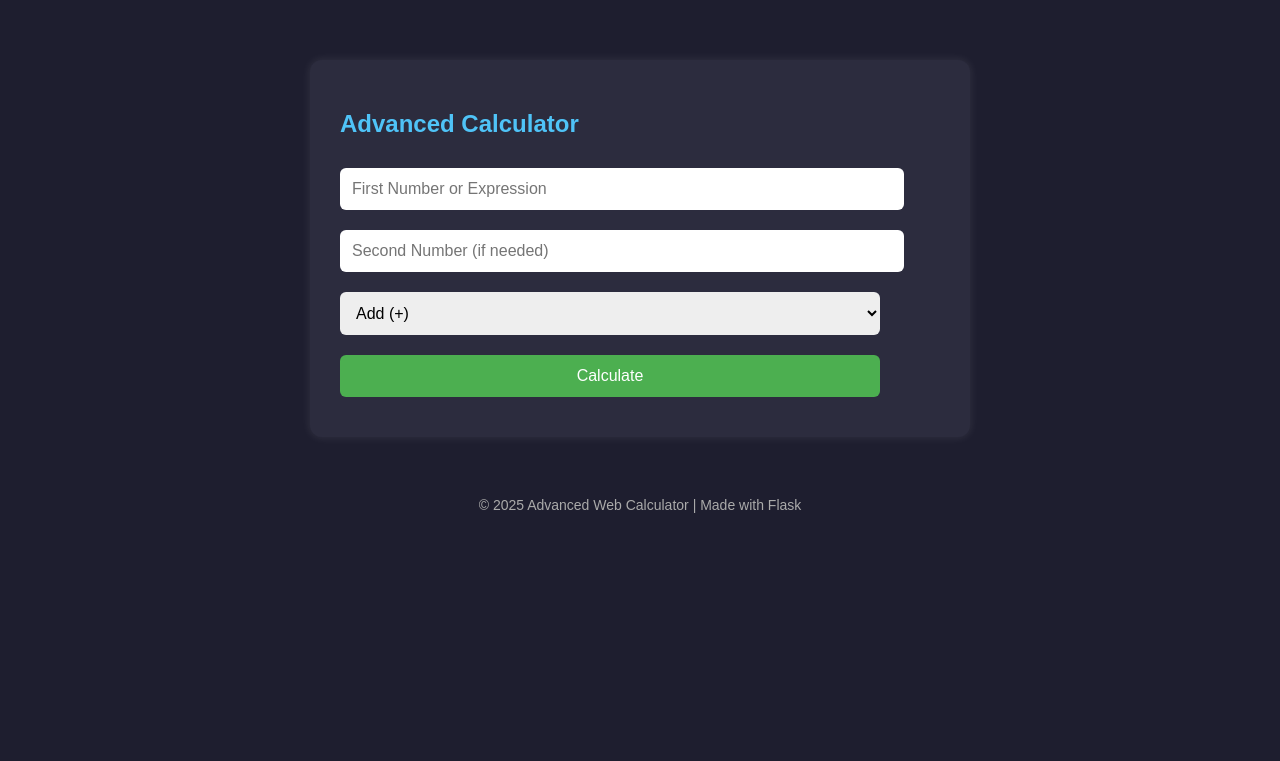
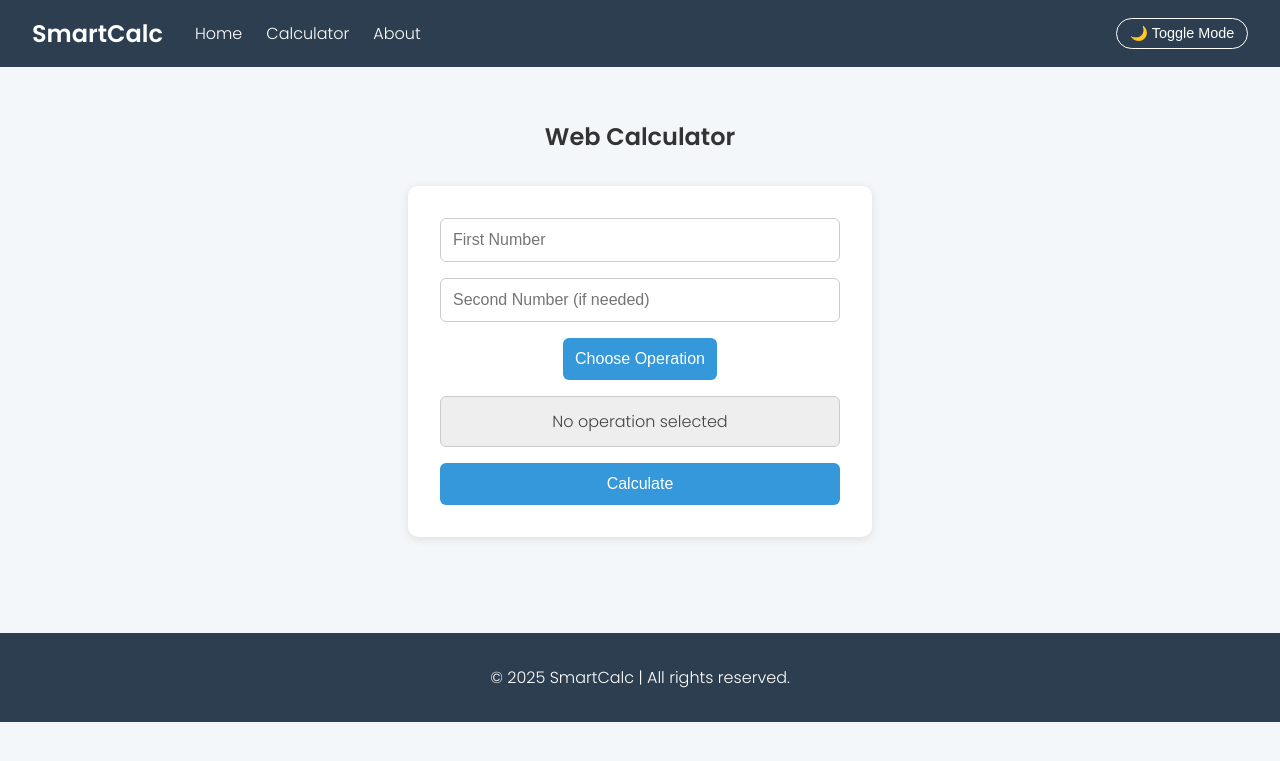
Before and after one commit to showrya-s/smartcalc, a Flask app: page / in a window 1280 px wide. Shown: the top 761 px of the page. Run offline with Flask 3, Linux system fonts and the light colour scheme.

Commit message:
Update index.html

```diff
--- a/templates/index.html
+++ b/templates/index.html
@@ -1,104 +1,298 @@
 <!DOCTYPE html>
-<html>
+<html lang="en">
 <head>
-    <title>Advanced Web Calculator</title>
+  <meta charset="UTF-8" />
+  <title>Smart Web Calculator</title>
+  <meta name="viewport" content="width=device-width, initial-scale=1.0" />
+  <link href="https://fonts.googleapis.com/css2?family=Poppins:wght@300;600&display=swap" rel="stylesheet">
   <style>
-        body {
-            font-family: Arial, sans-serif;
-            background-color: #1e1e2f;
-            color: #fff;
-            margin: 0;
-            padding: 0;
+    :root {
+      --bg-color: #f4f7f9;
+      --text-color: #333;
+      --nav-bg: #2c3e50;
+      --button-bg: #3498db;
+      --button-hover: #2980b9;
+      --result-bg: #e8f6f3;
+      --result-border: #2ecc71;
     }
 
-        .container {
-            max-width: 600px;
-            margin: 60px auto;
-            background-color: #2c2c3e;
-            padding: 30px;
-            border-radius: 12px;
-            box-shadow: 0 0 10px rgba(255, 255, 255, 0.1);
+    body.dark-mode {
+      --bg-color: #1e1e1e;
+      --text-color: #f4f4f4;
+      --nav-bg: #111;
+      --button-bg: #555;
+      --button-hover: #777;
+      --result-bg: #2d2d2d;
+      --result-border: #44bd32;
     }
 
-        h2 {
-            color: #4fc3f7;
+    body {
+      font-family: 'Poppins', sans-serif;
+      margin: 0;
+      background-color: var(--bg-color);
+      color: var(--text-color);
+      transition: background 0.3s, color 0.3s;
     }
 
-        input, select {
-            width: 90%;
-            padding: 12px;
-            margin: 10px 0;
-            border-radius: 6px;
-            border: none;
-            font-size: 16px;
+    header {
+      background-color: var(--nav-bg);
+      padding: 1rem 2rem;
+      color: white;
+      display: flex;
+      justify-content: space-between;
+      align-items: center;
     }
 
-        input[type="submit"] {
-            background-color: #4caf50;
-            color: white;
-            cursor: pointer;
+    .navbar {
+      display: flex;
+      align-items: center;
+      gap: 2rem;
     }
 
-        input[type="submit"]:hover {
-            background-color: #45a049;
+    .logo {
+      font-size: 1.5rem;
+      font-weight: 600;
     }
 
-        select {
-            background-color: #eee;
-            color: #000;
+    .nav-links {
+      list-style: none;
+      display: flex;
+      gap: 1.5rem;
+      padding: 0;
+      margin: 0;
+    }
+
+    .nav-links a {
+      color: white;
+      text-decoration: none;
+      font-weight: 300;
+    }
+
+    .dark-toggle {
+      background: none;
+      border: 1px solid white;
+      color: white;
+      padding: 0.4rem 0.8rem;
+      border-radius: 20px;
+      cursor: pointer;
+      font-size: 0.9rem;
+      transition: background 0.3s;
+    }
+
+    .main-container {
+      padding: 2rem;
+      text-align: center;
+    }
+
+    .calc-form {
+      background: white;
+      padding: 2rem;
+      margin: 2rem auto;
+      border-radius: 10px;
+      box-shadow: 0 2px 10px rgba(0,0,0,0.1);
+      max-width: 400px;
+      display: flex;
+      flex-direction: column;
+      gap: 1rem;
+    }
+
+    body.dark-mode .calc-form {
+      background-color: #2d2d2d;
+      box-shadow: 0 2px 10px rgba(255,255,255,0.1);
+    }
+
+    .calc-form input,
+    .calc-form button {
+      padding: 0.75rem;
+      font-size: 1rem;
+      border: 1px solid #ccc;
+      border-radius: 6px;
+    }
+
+    .calc-form button {
+      background-color: var(--button-bg);
+      color: white;
+      border: none;
+      cursor: pointer;
+      transition: background 0.3s;
+    }
+
+    .calc-form button:hover {
+      background-color: var(--button-hover);
     }
 
     .result-box {
-            margin-top: 20px;
-            padding: 15px;
-            background-color: #42425a;
-            border-radius: 8px;
-            font-size: 18px;
+      background-color: var(--result-bg);
+      padding: 1rem;
+      margin-top: 1rem;
+      border-left: 5px solid var(--result-border);
+      max-width: 400px;
+      margin-left: auto;
+      margin-right: auto;
+      border-radius: 6px;
     }
 
     footer {
       text-align: center;
-            margin-top: 40px;
-            font-size: 14px;
-            color: #aaa;
+      padding: 1rem;
+      background-color: var(--nav-bg);
+      color: white;
+      margin-top: 2rem;
+    }
+
+    /* Sidebar */
+    .sidebar {
+      height: 100%;
+      width: 0;
+      position: fixed;
+      z-index: 999;
+      top: 0;
+      left: 0;
+      background-color: var(--nav-bg);
+      overflow-x: hidden;
+      transition: 0.3s;
+      padding-top: 60px;
+    }
+
+    .sidebar button {
+      padding: 10px 20px;
+      background: none;
+      color: white;
+      border: none;
+      text-align: left;
+      font-size: 1.1rem;
+      cursor: pointer;
+      width: 100%;
+    }
+
+    .sidebar button:hover {
+      background-color: rgba(255, 255, 255, 0.1);
+    }
+
+    .closebtn {
+      position: absolute;
+      top: 10px;
+      right: 25px;
+      font-size: 36px;
+      cursor: pointer;
+    }
+
+    .operation-display {
+      font-size: 1rem;
+      padding: 0.75rem;
+      border: 1px solid #ccc;
+      border-radius: 6px;
+      background: #eee;
+      color: #444;
+    }
+
+    body.dark-mode .operation-display {
+      background: #444;
+      color: #eee;
     }
   </style>
 </head>
 <body>
-    <div class="container">
-        <h2>Advanced Calculator</h2>
-        <form method="post">
-            <input type="text" name="num1" required placeholder="First Number or Expression"><br>
-            <input type="text" name="num2" placeholder="Second Number (if needed)"><br>
+  <header>
+    <div class="navbar">
+      <div class="logo">SmartCalc</div>
+      <ul class="nav-links">
+        <li><a href="#">Home</a></li>
+        <li><a href="#">Calculator</a></li>
+        <li><a href="#">About</a></li>
+      </ul>
+    </div>
+    <button class="dark-toggle" onclick="toggleDarkMode()">🌙 Toggle Mode</button>
+  </header>
 
-            <select name="operation">
-                <option value="add">Add (+)</option>
-                <option value="sub">Subtract (-)</option>
-                <option value="mul">Multiply (*)</option>
-                <option value="div">Divide (/)</option>
-                <option value="mod">Modulo (%)</option>
-                <option value="floor">Floor Division (//)</option>
-                <option value="power">Power (xⁿ)</option>
-                <option value="square">Square (x²)</option>
-                <option value="squareroot">Square Root (√x)</option>
-                <option value="cube">Cube (x³)</option>
-                <option value="cuberoot">Cube Root (∛x)</option>
-                <option value="abs">Absolute Value (|x|)</option>
-                <option value="fact">Factorial (x!)</option>
-            </select><br>
+  <!-- Sidebar Menu -->
+  <div id="sidebar" class="sidebar">
+    <span class="closebtn" onclick="closeSidebar()">&times;</span>
+    <button onclick="selectOperation('add')">Add (+)</button>
+    <button onclick="selectOperation('sub')">Subtract (-)</button>
+    <button onclick="selectOperation('mul')">Multiply (*)</button>
+    <button onclick="selectOperation('div')">Divide (/)</button>
+    <button onclick="selectOperation('square')">Square (x²)</button>
+    <button onclick="selectOperation('sqrt')">Square Root (√x)</button>
+    <button onclick="selectOperation('cube')">Cube (x³)</button>
+    <button onclick="selectOperation('cbrt')">Cube Root (∛x)</button>
+    <button onclick="selectOperation('rational')">Rational (Fraction)</button>
+    <button onclick="selectOperation('decimal')">Decimal Conversion</button>
+  </div>
 
-            <input type="submit" value="Calculate">
+  <main class="main-container">
+    <h2>Web Calculator</h2>
+    <form method="post" class="calc-form" onsubmit="return submitOperation()">
+      <input type="number" name="num1" step="any" required placeholder="First Number" />
+      <input type="number" name="num2" step="any" placeholder="Second Number (if needed)" />
+
+      <div>
+        <button type="button" onclick="openSidebar()">Choose Operation</button>
+      </div>
+      <input type="hidden" name="operation" id="operationInput" required>
+      <div class="operation-display" id="operationDisplay">No operation selected</div>
+
+      <button type="submit">Calculate</button>
     </form>
 
     {% if result is not none %}
     <div class="result-box">
-                <strong>Result:</strong> {{ result }}
+      <p>Result: <strong>{{ result }}</strong></p>
     </div>
     {% endif %}
-    </div>
+  </main>
 
   <footer>
-        &copy; 2025 Advanced Web Calculator | Made with Flask
+    <p>&copy; 2025 SmartCalc | All rights reserved.</p>
   </footer>
+
+  <script>
+    // DARK MODE
+    function toggleDarkMode() {
+      document.body.classList.toggle('dark-mode');
+      localStorage.setItem('darkMode', document.body.classList.contains('dark-mode'));
+    }
+    window.onload = () => {
+      if (localStorage.getItem('darkMode') === 'true') {
+        document.body.classList.add('dark-mode');
+      }
+    };
+
+    // SIDEBAR MENU
+    function openSidebar() {
+      document.getElementById("sidebar").style.width = "250px";
+    }
+
+    function closeSidebar() {
+      document.getElementById("sidebar").style.width = "0";
+    }
+
+    function selectOperation(op) {
+      document.getElementById("operationInput").value = op;
+      const textMap = {
+        'add': 'Add (+)',
+        'sub': 'Subtract (-)',
+        'mul': 'Multiply (*)',
+        'div': 'Divide (/)',
+        'square': 'Square (x²)',
+        'sqrt': 'Square Root (√x)',
+        'cube': 'Cube (x³)',
+        'cbrt': 'Cube Root (∛x)',
+        'rational': 'Rational (Fraction)',
+        'decimal': 'Decimal Conversion'
+      };
+      document.getElementById("operationDisplay").innerText = textMap[op] || "Selected";
+      closeSidebar();
+    }
+
+    function submitOperation() {
+      const opVal = document.getElementById("operationInput").value;
+      if (!opVal) {
+        alert("Please select an operation from the menu!");
+        return false;
+      }
+      return true;
+    }
+  </script>
 </body>
 </html>
```
Lines whose indentation alone changed are shown as unchanged.
